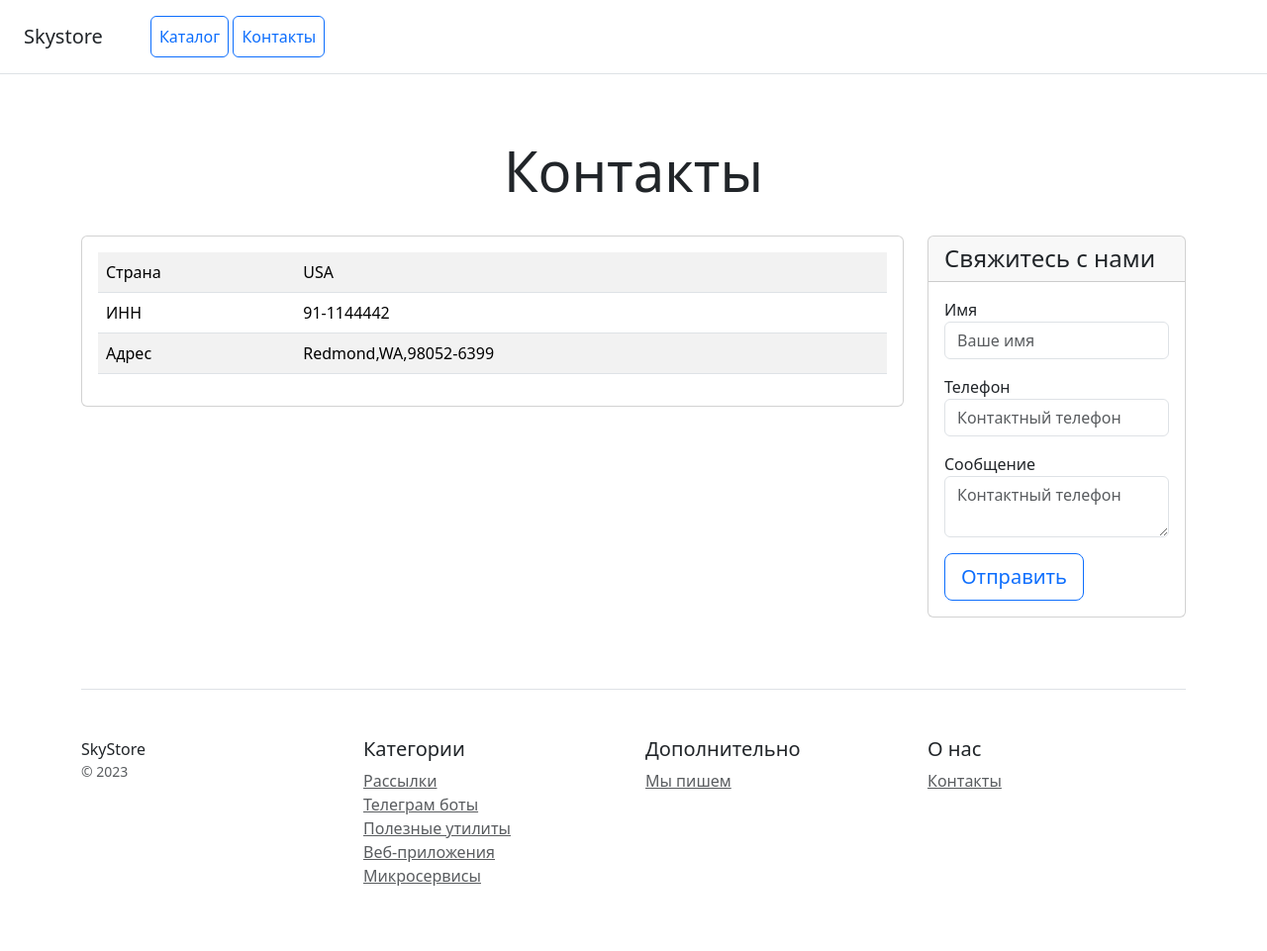
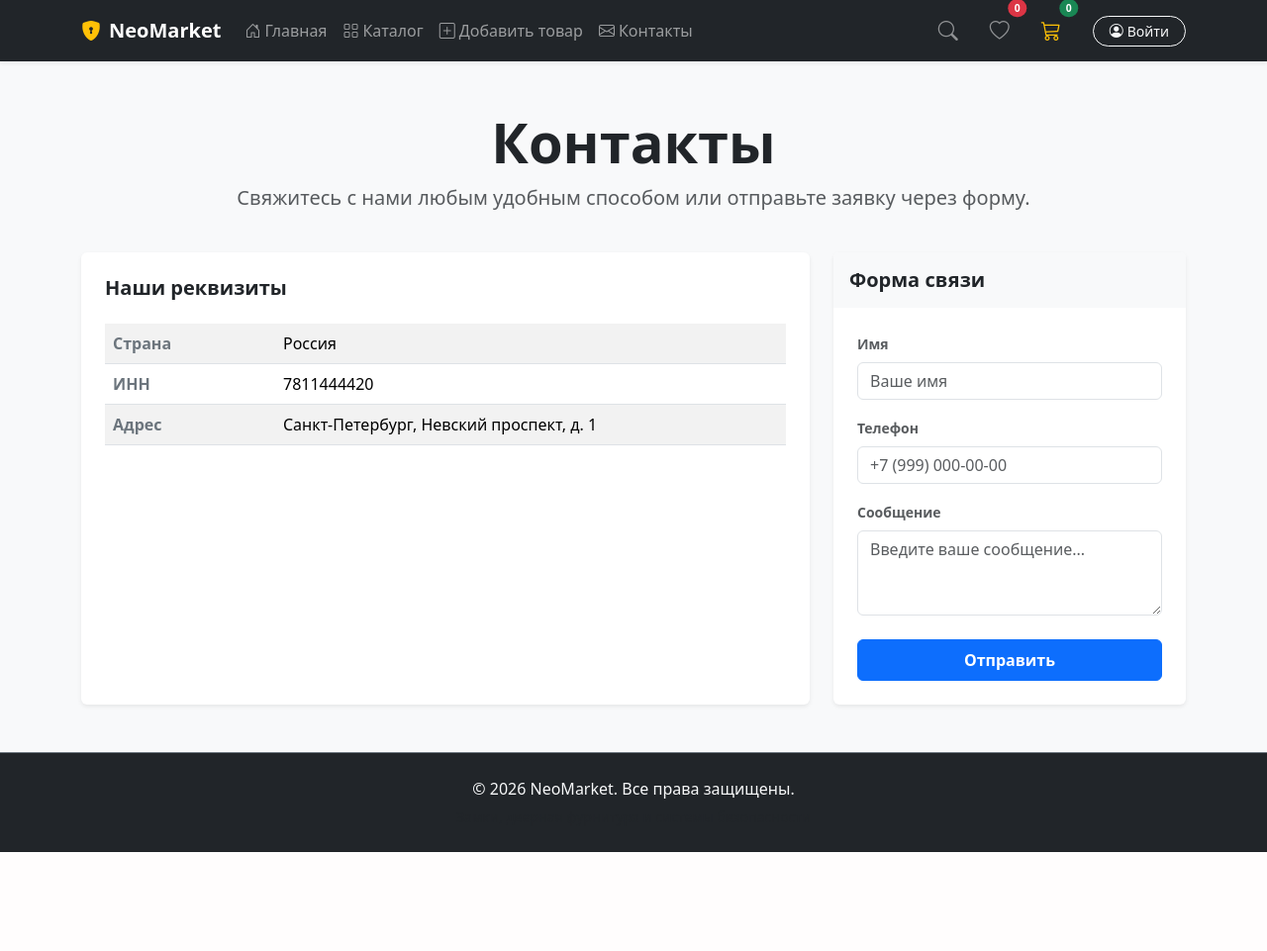
Before and after one commit to burmspb-code/NeoMarket, a Django app: template catalog/templates/catalog/contacts.html in a window 1280 px wide. Shown: the whole page at 99% size. After the commit the page ends 861 px from the top, so only its background shows below. Run offline with Django 5.2, Linux system fonts and the light colour scheme; the template is opened without the code that fills it, so the values that code supplies are empty; parts of the project's set-up code (start-up, migrations or seed data) failed here and were passed over; some libraries are stand-ins or nearby versions.

Commit message:
converted from fbv to cbv

```diff
--- a/catalog/forms.py
+++ b/catalog/forms.py
@@ -6,7 +6,7 @@ class ProductForm(forms.ModelForm):
     class Meta:
         model = Product
         # Добавили 'category' в список отображаемых полей
-        fields = ["name", "category", "description", "image", "price"]
+        fields = "__all__"
 
         # Настройка Bootstrap-стилей для всех полей формы
         widgets = {
--- a/catalog/templates/catalog/base.html
+++ b/catalog/templates/catalog/base.html
@@ -17,6 +17,27 @@
     <!-- Подключаем шапку сайта (Навигацию) из подшаблона -->
     {% include 'catalog/includes/navbar.html' %}
 
+    <!-- Контейнер для всплывающих уведомлений Django -->
+    {% if messages %}
+        <div class="container mt-3">
+            {% for message in messages %}
+                <div class="alert alert-{% if message.tags == 'error' %}danger{% else %}{{ message.tags }}{% endif %} alert-dismissible fade show shadow-sm border-0" role="alert">
+                    {% if message.tags == 'success' %}
+                        <i class="bi bi-check-circle-fill me-2"></i>
+                    {% elif message.tags == 'error' or message.tags == 'danger' %}
+                        <i class="bi bi-exclamation-triangle-fill me-2"></i>
+                    {% else %}
+                        <i class="bi bi-info-circle-fill me-2"></i>
+                    {% endif %}
+
+                    {{ message }}
+
+                    <button type="button" class="btn-close" data-bs-dismiss="alert" aria-label="Закрыть"></button>
+                </div>
+            {% endfor %}
+        </div>
+    {% endif %}
+
     <!-- Основной контент страницы -->
     <div class="flex-grow-1">
         {% block content %}
--- a/catalog/templates/catalog/contacts.html
+++ b/catalog/templates/catalog/contacts.html
@@ -1,118 +1,76 @@
+{% extends 'catalog/base.html' %}
 {% load static %}
-<!doctype html>
-<html lang="en">
-<head>
-    <meta charset="utf-8">
-    <meta name="viewport" content="width=device-width, initial-scale=1">
-    <title>Skystore</title>
-    <!-- Подключите статичеcкие файлы со стилями Bootstrap -->
-    <link href="{% static 'css/bootstrap.min.css' %}" rel="stylesheet">
-</head>
-<body>
-<div class="d-flex flex-column flex-md-row align-items-center p-3 px-md-4 mb-3 bg-white border-bottom box-shadow">
-    <h5 class="my-0 mr-md-auto font-weight-normal">Skystore</h5>
-    <nav class="ms-5">
-        <a class="p-2 btn btn-outline-primary" href="/">Каталог</a>
-        <a class="p-2 btn btn-outline-primary" href="/contacts/">Контакты</a>
-    </nav>
+
+<!-- Переопределяем заголовок вкладки браузера -->
+{% block title %}Контакты — NeoMarket{% endblock %}
+
+{% block content %}
+<!-- Заголовок страницы -->
+<div class="pricing-header px-3 py-3 pt-md-5 pb-md-4 mx-auto text-center">
+    <h1 class="display-4 fw-bold">Контакты</h1>
+    <p class="lead text-muted">Свяжитесь с нами любым удобным способом или отправьте заявку через форму.</p>
 </div>
 
-<div class="pricing-header px-3 py-3 pt-md-5 pb-md-4 mx-auto text-center">
-    <h1 class="display-4">Контакты</h1>
-    {% if messages %}
-    <div class="container mt-3">
-        {% for message in messages %}
-            <div class="alert alert-{{ message.tags }} alert-dismissible fade show" role="alert">
-                {{ message }}
-                <button type="button" class="btn-close" data-bs-dismiss="alert" aria-label="Close"></button>
-            </div>
-        {% endfor %}
-    </div>
-    {% endif %}
-</div>
+<!-- Основной контент -->
+<div class="container mb-5">
+    <div class="row text-start g-4">
 
-<div class="container">
-    <div class="row text-start">
-        <div class="col-lg-9 col-md-6 col-sm-12">
-            <div class="card mb-4 box-shadow">
-                <div class="card-body">
-                    <table class="table table-striped">
+        <!-- Таблица с реквизитами компании -->
+        <div class="col-lg-8 col-md-7 col-sm-12">
+            <div class="card h-100 shadow-sm border-0">
+                <div class="card-body p-4">
+                    <h5 class="fw-bold text-dark mb-4">Наши реквизиты</h5>
+                    <table class="table table-striped align-middle mb-0">
+                        <tbody>
                             <tr>
-                            <td class="w-25">Страна</td>
-                            <td>USA</td>
+                                <td class="w-25 fw-bold text-secondary">Страна</td>
+                                <td>Россия</td>
                             </tr>
                             <tr>
-                            <td class="w-25">ИНН</td>
-                            <td>91-1144442</td>
+                                <td class="w-25 fw-bold text-secondary">ИНН</td>
+                                <td>7811444420</td>
                             </tr>
                             <tr>
-                            <td class="w-25">Адрес</td>
-                            <td>Redmond,WA,98052-6399</td>
+                                <td class="w-25 fw-bold text-secondary">Адрес</td>
+                                <td>Санкт-Петербург, Невский проспект, д. 1</td>
                             </tr>
+                        </tbody>
                     </table>
                 </div>
             </div>
         </div>
-        <div class="col-lg-3 col-md-6 col-sm-12">
-            <div class="card mb-4 box-shadow">
-                <div class="card-header">
-                    <h4 class="my-0 font-weight-normal">Свяжитесь с нами</h4>
+
+        <!-- Форма обратной связи -->
+        <div class="col-lg-4 col-md-5 col-sm-12">
+            <div class="card h-100 shadow-sm border-0">
+                <div class="card-header bg-light border-0 py-3">
+                    <h5 class="my-0 fw-bold text-dark">Форма связи</h5>
                 </div>
-                <div class="card-body">
-                    <form method="post" action="" class="form-floating">
+                <div class="card-body p-4">
+                    <!-- Указан точный action для отправки данных на метод post нашего класса ContactsView -->
+                    <form method="post" action="{% url 'catalog:contacts' %}">
                         {% csrf_token %}
                         <div class="mb-3">
-                            <label for="name">Имя</label>
+                            <label for="name" class="form-label small fw-semibold text-muted">Имя</label>
                             <input type="text" name="name" class="form-control" id="name" placeholder="Ваше имя" required>
                         </div>
                         <div class="mb-3">
-                            <label for="phone">Телефон</label>
-                            <input type="text" name="phone" class="form-control" id="phone" placeholder="Контактный телефон" required>
+                            <label for="phone" class="form-label small fw-semibold text-muted">Телефон</label>
+                            <input type="tel" name="phone" class="form-control" id="phone" placeholder="+7 (999) 000-00-00" required>
                         </div>
                         <div class="mb-3">
-                            <label for="message">Сообщение</label>
-                            <textarea type="text" name="message" class="form-control" id="message" placeholder="Контактный телефон" required></textarea>
+                            <label for="message" class="form-label small fw-semibold text-muted">Сообщение</label>
+                            <textarea name="message" class="form-control" id="message" rows="3" placeholder="Введите ваше сообщение..." required></textarea>
                         </div>
-                        <button type="submit" class="btn btn-lg btn-block btn-outline-primary">Отправить</button>
+                        <!-- Адаптивная кнопка во всю ширину для Bootstrap 5 -->
+                        <div class="d-grid mt-4">
+                            <button type="submit" class="btn btn-primary fw-bold py-2">Отправить</button>
+                        </div>
                     </form>
                 </div>
             </div>
         </div>
-    </div>
 
-    <footer class="pt-4 my-md-5 pt-md-5 border-top">
-        <div class="row">
-            <div class="col-12 col-md">
-                SkyStore
-                <small class="d-block mb-3 text-muted">&copy; 2023</small>
-            </div>
-            <div class="col-6 col-md">
-                <h5>Категории</h5>
-                <ul class="list-unstyled text-small">
-                    <li><a class="text-muted" href="#">Рассылки</a></li>
-                    <li><a class="text-muted" href="#">Телеграм боты</a></li>
-                    <li><a class="text-muted" href="#">Полезные утилиты</a></li>
-                    <li><a class="text-muted" href="#">Веб-приложения</a></li>
-                    <li><a class="text-muted" href="#">Микросервисы</a></li>
-                </ul>
-            </div>
-            <div class="col-6 col-md">
-                <h5>Дополнительно</h5>
-                <ul class="list-unstyled text-small">
-                    <li><a class="text-muted" href="#">Мы пишем</a></li>
-                </ul>
-            </div>
-            <div class="col-6 col-md">
-                <h5>О нас</h5>
-                <ul class="list-unstyled text-small">
-                    <li><a class="text-muted" href="/contacts/">Контакты</a></li>
-                </ul>
     </div>
 </div>
-    </footer>
-</div>
-
-<!-- Подключите статичеcкие файлы со скриптами Bootstrap -->
-<script src="{% static 'js/bootstrap.bundle.min.js' %}"></script>
-</body>
-</html>
+{% endblock %}
--- a/catalog/templates/catalog/includes/navbar.html
+++ b/catalog/templates/catalog/includes/navbar.html
@@ -30,7 +30,8 @@
                     </a>
                 </li>
                 <li class="nav-item">
-                    <a class="nav-link" href="#">
+                    <!-- ИСПРАВЛЕНО: Теперь указывает на представление контактов -->
+                    <a class="nav-link" href="{% url 'catalog:contacts' %}">
                         <i class="bi bi-envelope me-1"></i>Контакты
                     </a>
                 </li>
@@ -38,27 +39,23 @@
 
             <!-- Пользовательский блок (Корзина, Избранное, Профиль) -->
             <ul class="navbar-nav ms-auto align-items-center">
-                <!-- Поиск (опционально, в виде иконки-ссылки или инпута) -->
                 <li class="nav-item me-3">
                     <a class="nav-link text-white-50" href="#">
                         <i class="bi bi-search fs-5"></i>
                     </a>
                 </li>
-                <!-- Избранные товары -->
                 <li class="nav-item me-3 position-relative">
                     <a class="nav-link text-white-50" href="#">
                         <i class="bi bi-heart fs-5"></i>
                         <span class="position-absolute top-0 start-100 translate-middle badge rounded-pill bg-danger" style="font-size: 0.65rem;">0</span>
                     </a>
                 </li>
-                <!-- Корзина покупателя -->
                 <li class="nav-item me-4 position-relative">
                     <a class="nav-link text-white" href="#">
                         <i class="bi bi-cart3 fs-5 text-warning"></i>
                         <span class="position-absolute top-0 start-100 translate-middle badge rounded-pill bg-success" style="font-size: 0.65rem;">0</span>
                     </a>
                 </li>
-                <!-- Личный кабинет / Авторизация -->
                 <li class="nav-item">
                     <a class="btn btn-outline-light btn-sm px-3 rounded-pill" href="#">
                         <i class="bi bi-person-circle me-1"></i>Войти
--- a/catalog/urls.py
+++ b/catalog/urls.py
@@ -1,24 +1,24 @@
 from django.urls import path
 from catalog.apps import CatalogConfig
 from catalog.views import (
-    home_view,
-    contacts_view,
-    catalog_view,
-    product_detail,
-    product_create_view,
+    HomeListView,
+    ContactsView,
+    CatalogListView,
+    ProductDetailView,
+    ProductCreateView,
 )
 
 app_name = CatalogConfig.name
 
 urlpatterns = [
     # Главная страница (Каталог)
-    path("", home_view, name="home"),
+    path("", HomeListView.as_view(), name="home"),
     # Страница контактов
-    path("contacts/", contacts_view, name="contacts"),
+    path("contacts/", ContactsView.as_view(), name="contacts"),
     # Страница с каталогом товаров
-    path("catalog/", catalog_view, name="catalog_list"),
+    path("catalog/", CatalogListView.as_view(), name="catalog_list"),
     # Страница с детальной информацией о товаре
-    path("product/<int:pk>/", product_detail, name="product_detail"),
+    path("product/<int:pk>/", ProductDetailView.as_view(), name="product_detail"),
     # Страница с добавлением нового товара
-    path("product/add/", product_create_view, name="product_create"),
+    path("product/add/", ProductCreateView.as_view(), name="product_create"),
 ]
```
Also changed, not shown: catalog/templates/catalog/index.html (+9 -11 lines), catalog/views.py (+33 -39 lines), catalog/templates/catalog/product_list.html (renamed from catalog/templates/catalog/catalog_view.html). Lines whose indentation alone changed are shown as unchanged.
